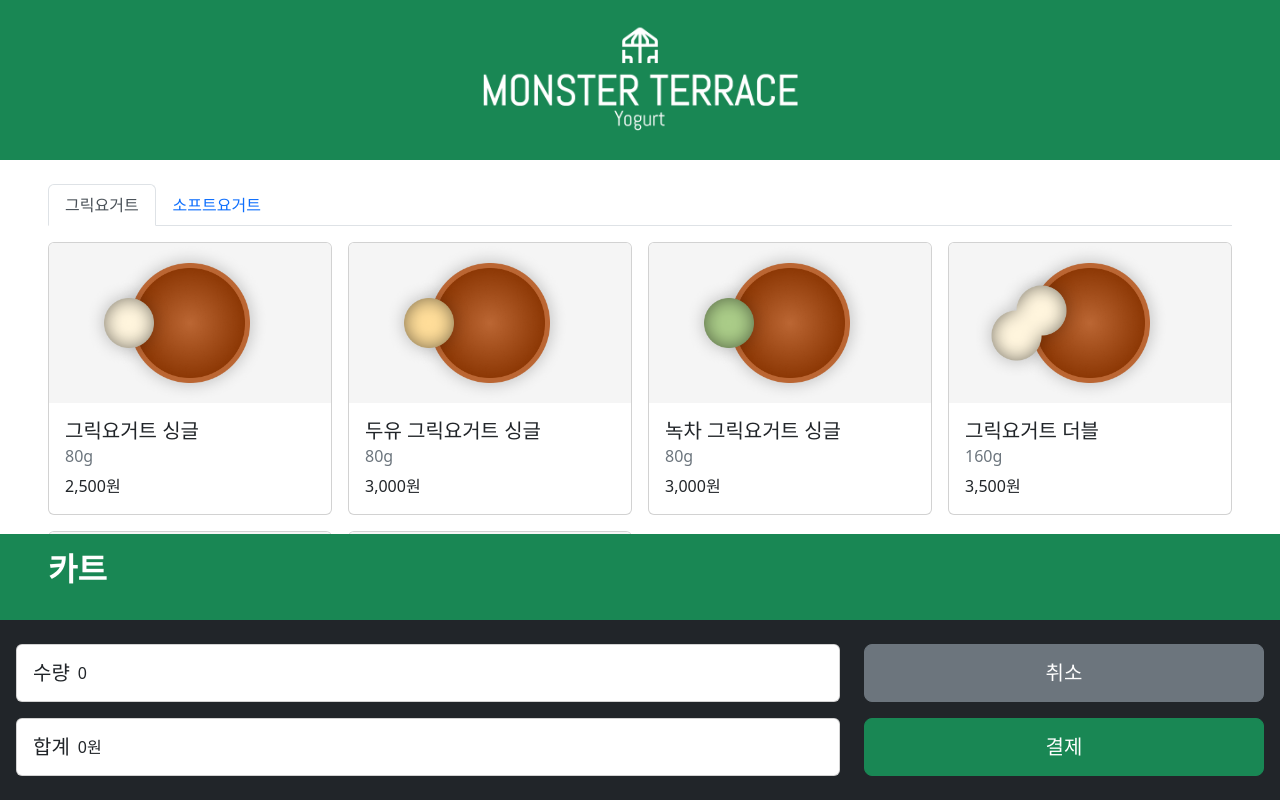
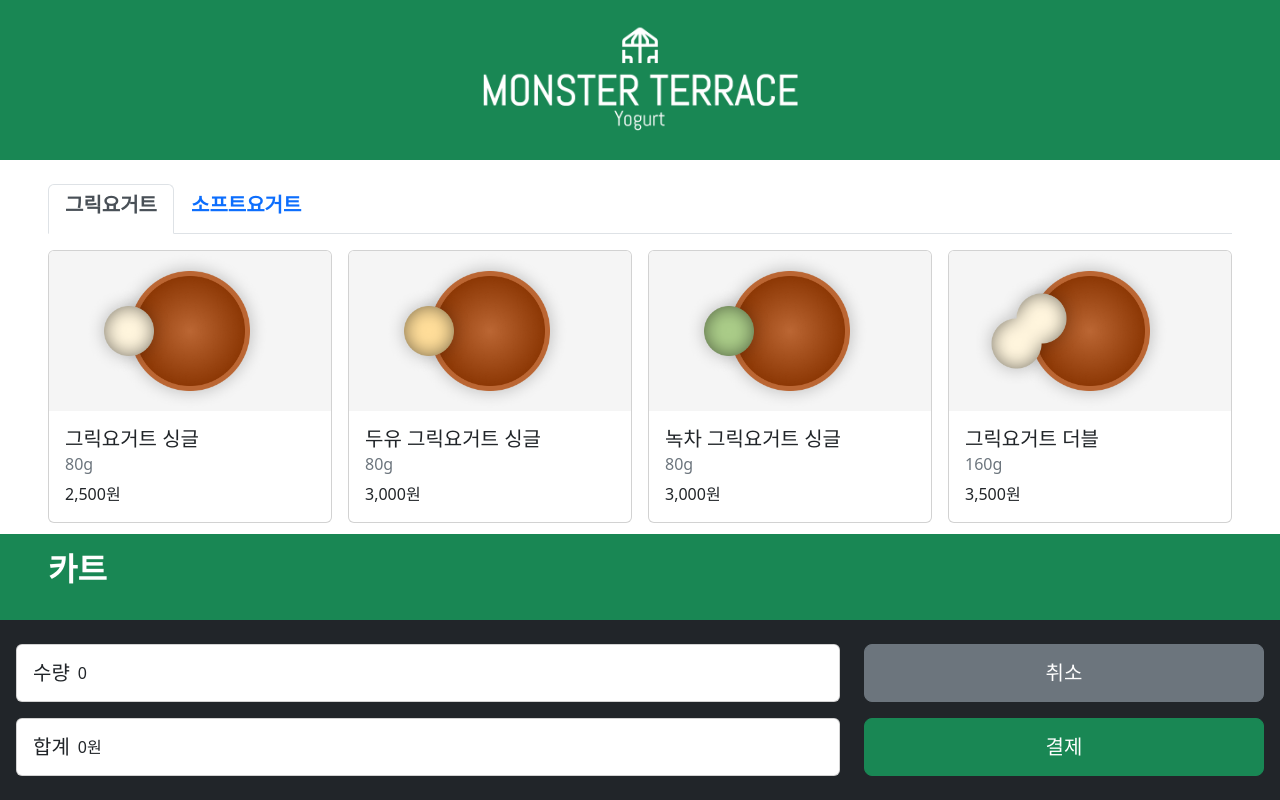
Before and after one commit to reactjsbase/kiosk, a React (Create React App) app: page /order in a window 1280 px wide. Built offline with nearby package versions, Linux system fonts and the light colour scheme.

Commit message:
Minor changes

```diff
--- a/src/components/Menu.js
+++ b/src/components/Menu.js
@@ -34,7 +34,9 @@ function Menu({ addCartItem, ...props }) {
         <Nav variant="tabs">
           {menuData.map((category, index) => (
             <Nav.Item key={index}>
-              <Nav.Link eventKey={index}>{category.title}</Nav.Link>
+              <Nav.Link eventKey={index}>
+                <h5 style={{ fontWeight: 600 }}>{category.title}</h5>
+              </Nav.Link>
             </Nav.Item>
           ))}
         </Nav>
```
